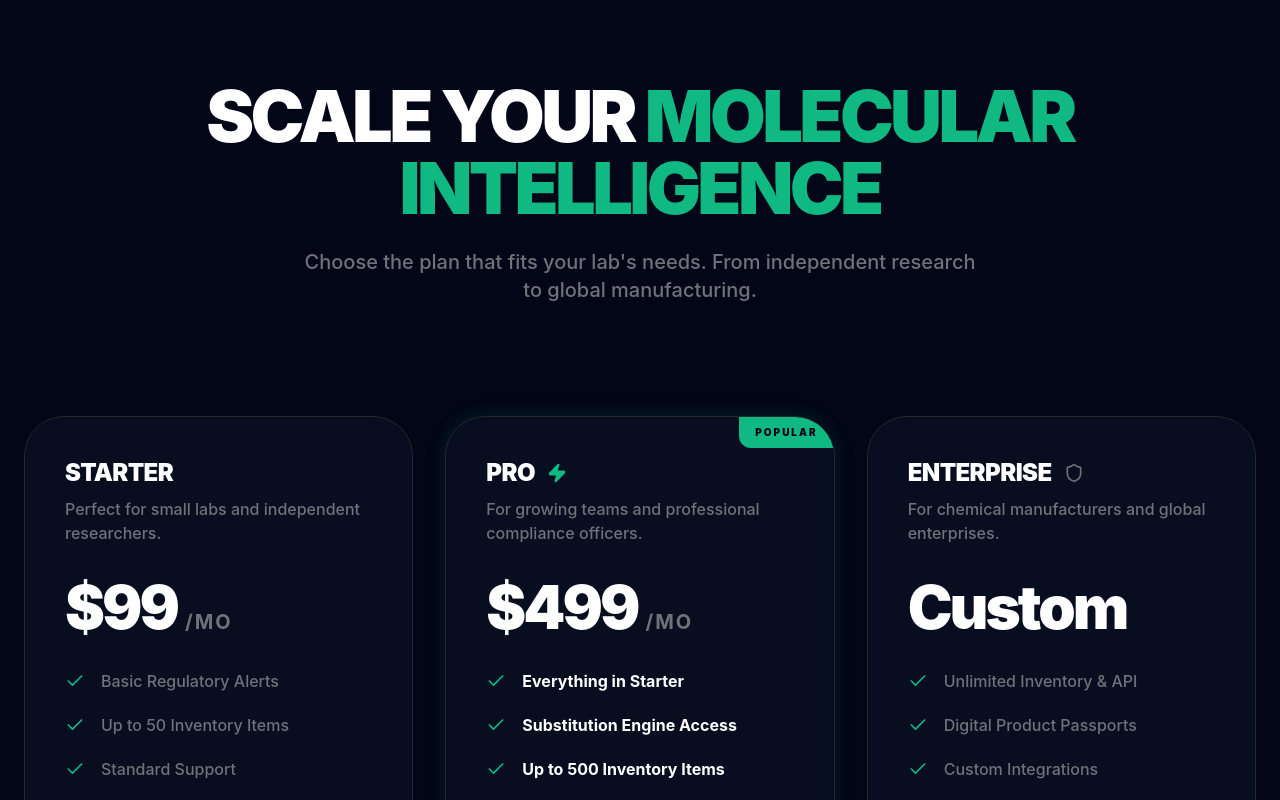
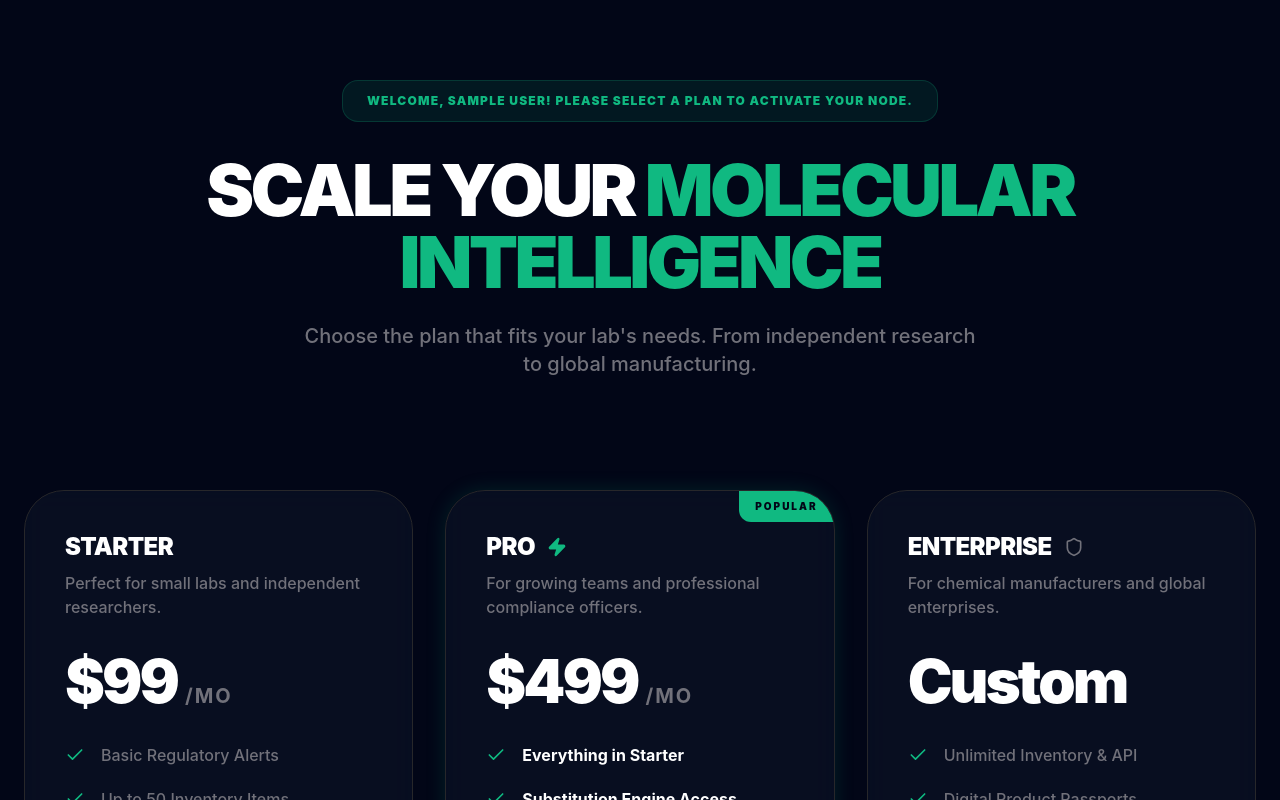
Before and after one commit to cman-oss/chemreal, a React (Vite) app: page /pricing in a window 1280 px wide. Shown: the top 800 px of the page. Built offline with nearby package versions, Linux system fonts and the light colour scheme; no server answers; the database is empty; sample sign-in values are in the browser's storage.

Commit message:
Display welcome message for new users
Add welcome message for users without a plan

```diff
--- a/src/pages/Pricing.tsx
+++ b/src/pages/Pricing.tsx
@@ -46,6 +46,13 @@ export const Pricing: React.FC = () => {
         )}
 
         <div className="text-center mb-20">
+          {user && currentTier === 'none' && (
+            <div className="mb-8 inline-block bg-accent-emerald/10 border border-accent-emerald/20 px-6 py-3 rounded-2xl">
+              <p className="text-accent-emerald font-black uppercase tracking-widest text-xs">
+                Welcome, {user.displayName || user.email}! Please select a plan to activate your node.
+              </p>
+            </div>
+          )}
           <h1 className="text-5xl md:text-7xl font-black text-white tracking-tighter uppercase mb-6">
             Scale your <span className="text-accent-emerald">Molecular Intelligence</span>
           </h1>
```
